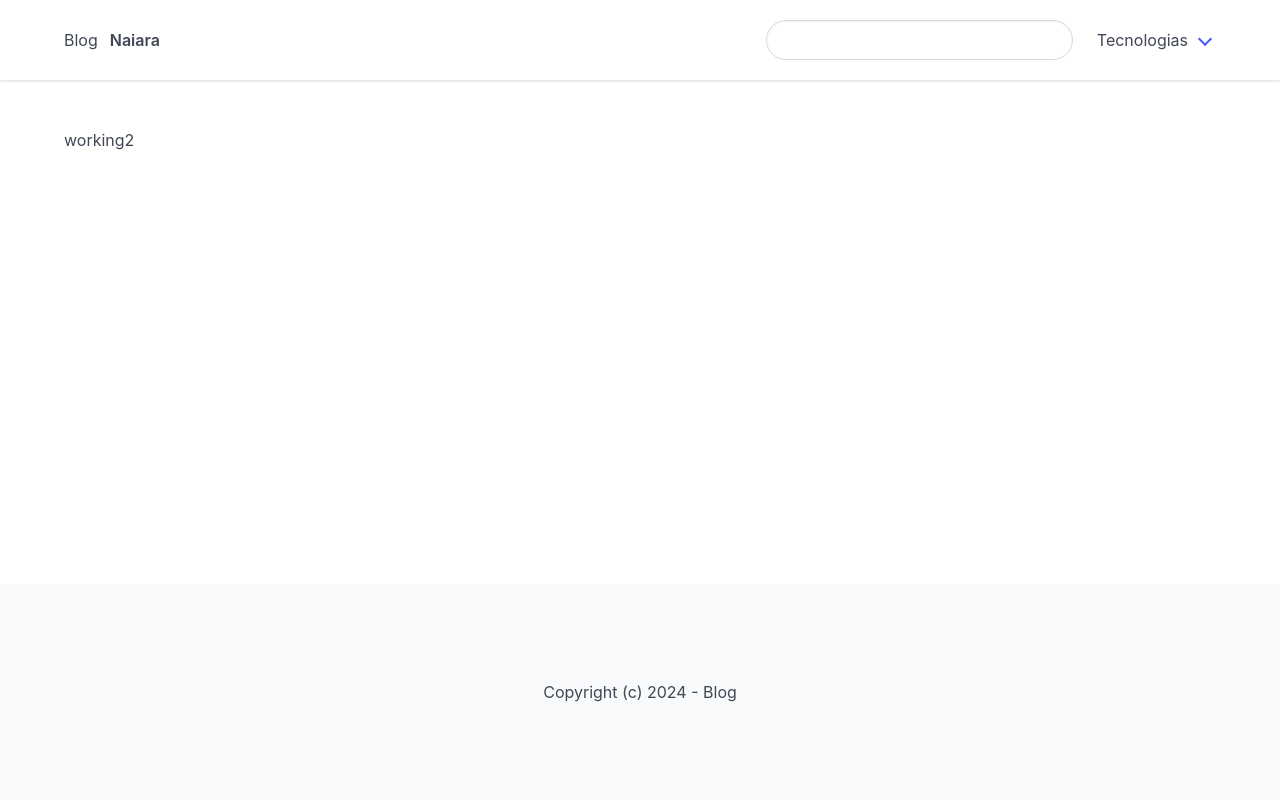
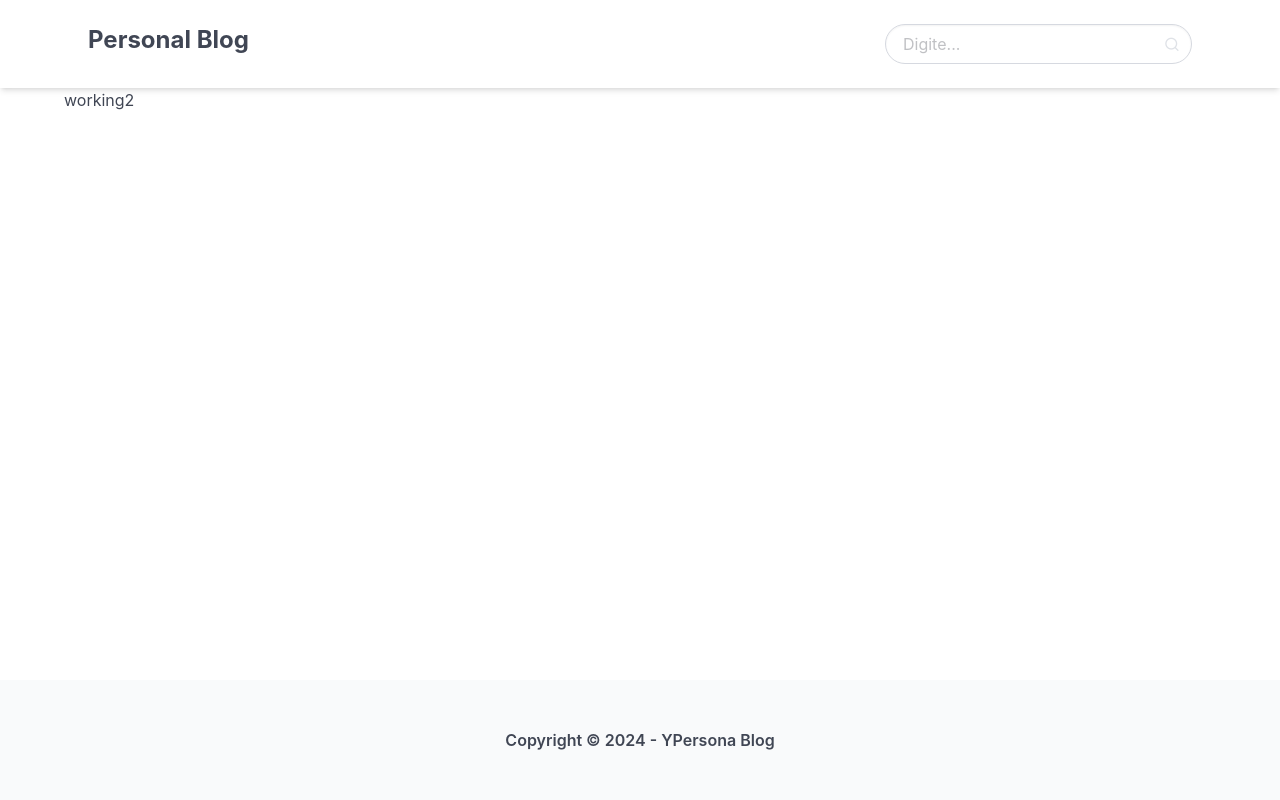
Before and after one commit to Naiarapacheco/Blog, a Django app: page / in a window 1280 px wide. Run offline with Django 5.2, Linux system fonts and the light colour scheme; some libraries are stand-ins or nearby versions.

Commit message:
add new design on the layout

```diff
--- a/core/templates/core/base.html
+++ b/core/templates/core/base.html
@@ -1,109 +1,45 @@
 <!DOCTYPE html>
-<html lang="en">
+<html lang="pt-br">
 
 <head>
     <meta charset="UTF-8">
     <meta name="viewport" content="width=device-width, initial-scale=1.0">
+    <link href="https://cdn.jsdelivr.net/npm/remixicon@4.3.0/fonts/remixicon.css" rel="stylesheet">
     <link rel="stylesheet" href="https://cdn.jsdelivr.net/npm/bulma@1.0.2/css/bulma.min.css">
-    <title>Blog | {% block title %}{% endblock %} </title>
-    <style>
-        body {
-            min-height: 100vh;
-            display: flex;
-            flex-direction: column;
-        }
-
-        nav.navbar {
-            height: 5rem !important;
-            box-shadow: 0 1px 3px 0 rgba(0, 0, 0, .1), 0 1px 2px 0 rgba(0, 0, 0, .06) !important;
-        }
-
-        .section {
-            flex: 1;
-        }
-    </style>
+    <script src="https://cdn.tailwindcss.com"></script>
+    <title>Blog | {% block title %}{% endblock %}</title>
 </head>
 
-<body>
-    <nav class="navbar">
-        <div class="container">
+<body class="min-h-screen flex flex-col">
+    <header class="shadow-md">
+        <div class="container mx-auto p-5 flex justify-between">
+            <a href="/" class="text-xl lg:text-2xl font-bold">
+                Personal Blog
+            </a>
 
-            <div class="navbar-brand">
-                <a class="navbar-item" href="/">
-                    Blog <strong>Naiara</strong>
-                </a>
-                <span class="navbar-burger burger" data-target="navbarMenu">
-                    <span></span>
-                    <span></span>
-                    <span></span>
-                </span>
-            </div>
-
-            <div id="navbarMenu" class="navbar-menu">
-                <div class="navbar-end">
-                    <div class="navbar-item">
-                        <form method="get">
-                            <div class="control has-icons-left">
-                                <input class="input is-rounded">
-                                <span class="icon is-left">
-                                    <i class="fa fa-search"></i>
+            <form method="get" action="{% url 'search' %}">
+                <div class="control has-icons-right">
+                    <input class="input is-rounded" type="text" placeholder="Digite..." name="query">
+                    <span class="icon is-right">
+                        <i class="ri-search-line"></i>
                     </span>
                 </div>
             </form>
         </div>
+    </header>
 
-                    <div class="navbar-item has-dropdown is-hoverable">
-                        <a class="navbar-link">
-                            Tecnologias
-                        </a>
-
-                        <div class="navbar-dropdown">
-                            <a class="navbar-item">
-                                Javascript
-                            </a>
-                            <a class="navbar-item">
-                                Typescript
-                            </a>
-                            <a class="navbar-item">
-                                Node JS
-                            </a>
-                            <a class="navbar-item">
-                                Angular
-                            </a>
-                            <a class="navbar-item">
-                                React
-                            </a>
-                            <hr class="navbar-divider">
-                            <a class="navbar-item"></a>
-                        </div>
-                    </div>
-                </div>
-            </div>
-        </div>
-    </nav>
-
-    <section class="section">
-        <div class="container">
+    <main class="container mx-auto flex-grow">
         {% block content %}
         {% endblock %}
-        </div>
-    </section>
+    </main>
 
-    <footer class="footer px-2">
-        <div class="content has-text-centered mt-6">
-            <p>
-                Copyright (c) <span id="year"></span> - Blog
+    <footer class="p-12 bg-gray-50">
+        <div class="container mx-auto text-center">
+            <p class="font-semibold">
+                Copyright &copy; 2024 - YPersona Blog
             </p>
         </div>
     </footer>
-
-    <script>
-        var yearElement = document.getElementById('year')
-        var current_year = new Date().getFullYear();
-
-        yearElement.textContent = current_year;
-    </script>
-
 </body>
 
 </html>
```
Lines whose indentation alone changed are shown as unchanged.
